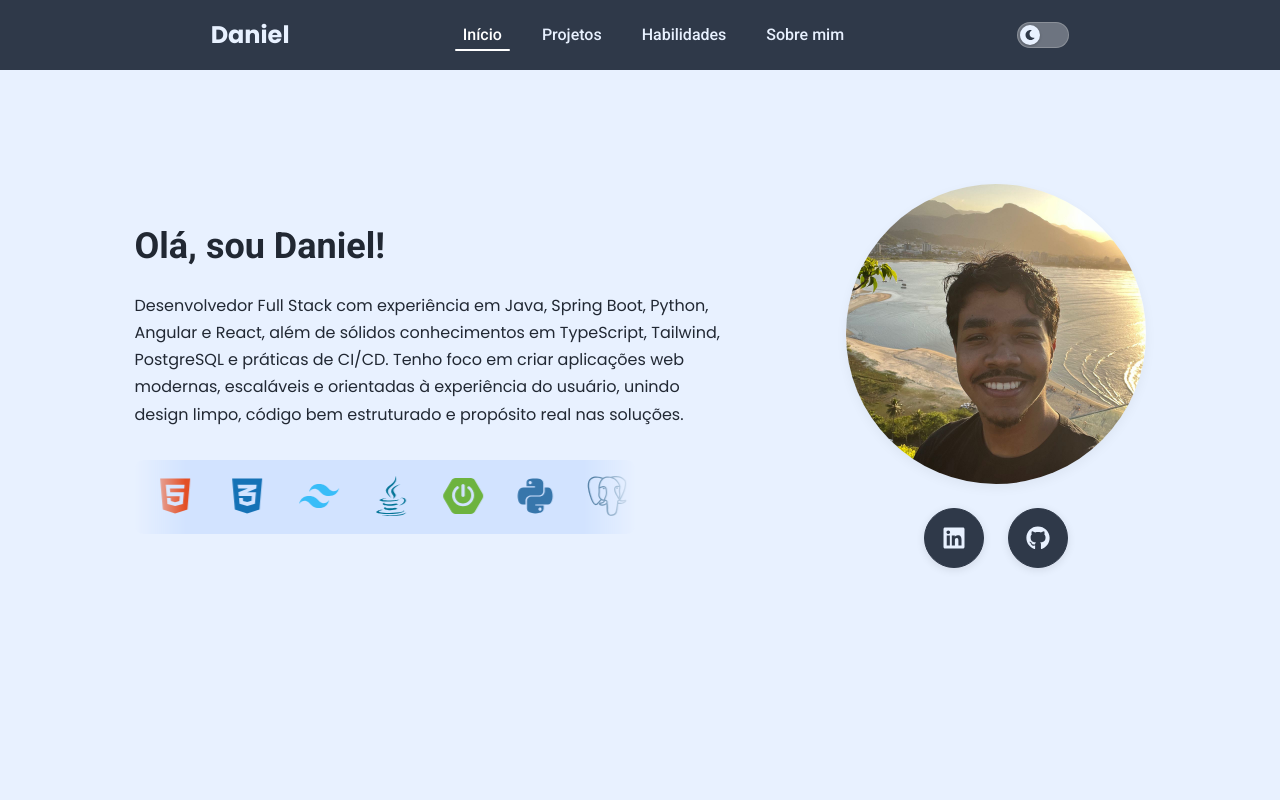
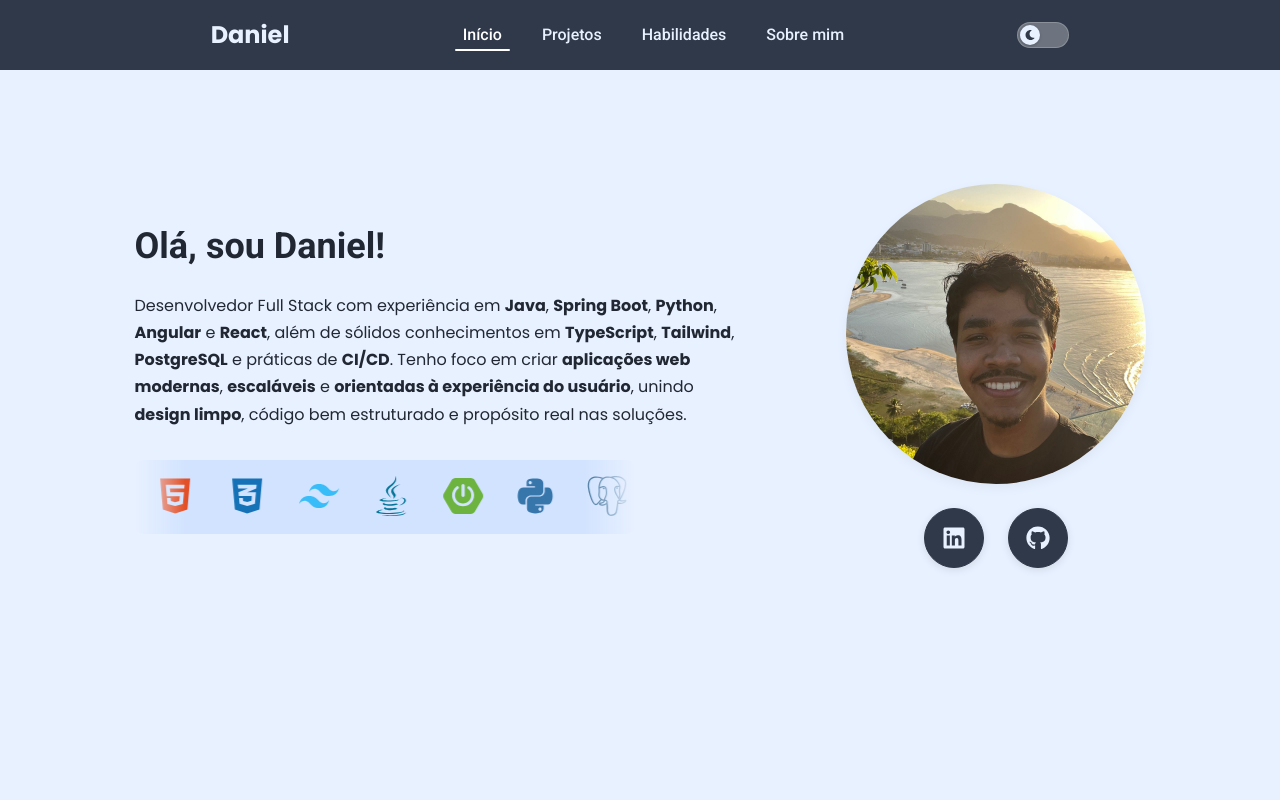
Before and after one commit to DanielPMorais/portfolio, a React (Vite) app: page / in a window 1280 px wide. Shown: the top 800 px of the page. Built offline with nearby package versions, Linux system fonts and the light colour scheme.

Commit message:
feat(About, Hero): implement keyword highlighting

```diff
--- a/src/features/About/About.jsx
+++ b/src/features/About/About.jsx
@@ -8,6 +8,21 @@ import { useT } from '../../i18n';
 export function About() {
   const [isModalOpen, setIsModalOpen] = useState(false);
   const { t } = useT();
+  const highlight = (text, keywords) => {
+    if (!keywords || keywords.length === 0) return text;
+    const escape = (s) => s.replace(/[.*+?^${}()|[\]\\]/g, '\\$&');
+    const pattern = new RegExp(`\\b(${keywords.map(escape).join('|')})\\b`, 'g');
+    const parts = [];
+    let lastIndex = 0;
+    let match;
+    while ((match = pattern.exec(text)) !== null) {
+      if (match.index > lastIndex) parts.push(text.slice(lastIndex, match.index));
+      parts.push(<strong key={`${match.index}-${match[0]}`}>{match[0]}</strong>);
+      lastIndex = pattern.lastIndex;
+    }
+    if (lastIndex < text.length) parts.push(text.slice(lastIndex));
+    return parts;
+  };
 
   return (
     <>
@@ -26,7 +41,7 @@ export function About() {
               <h2>{t.about.title}</h2>
 
               {/* --- Texto Único --- */}
-              <p>{t.about.body}</p>
+              <p>{highlight(t.about.body, t.about.keywords)}</p>
 
               {/* Botões */}
               <div className={styles.buttonContainer}>
--- a/src/features/Hero/Hero.jsx
+++ b/src/features/Hero/Hero.jsx
@@ -64,12 +64,27 @@ const techIcons = [
 
 export function Hero() {
   const { t } = useT();
+  const highlight = (text, keywords) => {
+    if (!keywords || keywords.length === 0) return text;
+    const escape = (s) => s.replace(/[.*+?^${}()|[\]\\]/g, '\\$&');
+    const pattern = new RegExp(`\\b(${keywords.map(escape).join('|')})\\b`, 'g');
+    const parts = [];
+    let lastIndex = 0;
+    let match;
+    while ((match = pattern.exec(text)) !== null) {
+      if (match.index > lastIndex) parts.push(text.slice(lastIndex, match.index));
+      parts.push(<strong key={`${match.index}-${match[0]}`}>{match[0]}</strong>);
+      lastIndex = pattern.lastIndex;
+    }
+    if (lastIndex < text.length) parts.push(text.slice(lastIndex));
+    return parts;
+  };
   return (
     <section id="home" className={styles.heroBackground}>
       <Container className={styles.heroContainer}>
         <div className={styles.heroContent}>
           <h1>{t.hero.title}</h1>
-          <p>{t.hero.body}</p>
+          <p>{highlight(t.hero.body, t.hero.keywords)}</p>
 
           <div className={styles.techStack}>
             <div className={styles.scrollerTrack}>
--- a/src/i18n/index.js
+++ b/src/i18n/index.js
@@ -7,6 +7,21 @@ const translations = {
       title: 'Olá, sou Daniel!',
       body: 'Desenvolvedor Full Stack com experiência em Java, Spring Boot, Python, Angular e React, além de sólidos conhecimentos em TypeScript, Tailwind, PostgreSQL e práticas de CI/CD. Tenho foco em criar aplicações web modernas, escaláveis e orientadas à experiência do usuário, unindo design limpo, código bem estruturado e propósito real nas soluções.',
       ariaVisit: (name) => `Visitar ${name}`,
+      keywords: [
+        'Java',
+        'Spring Boot',
+        'Python',
+        'Angular',
+        'React',
+        'TypeScript',
+        'Tailwind',
+        'PostgreSQL',
+        'CI/CD',
+        'aplicações web modernas',
+        'escaláveis',
+        'orientadas à experiência do usuário',
+        'design limpo',
+      ],
     },
     projects: { featured: 'Destaques', others: 'Outros projetos' },
     skills: { hard: 'Hard-Skills', soft: 'Soft-Skills' },
@@ -15,6 +30,26 @@ const translations = {
       body: 'Sou Daniel Patrick de Morais, estudante de Análise e Desenvolvimento de Sistemas no IFSP e desenvolvedor apaixonado por tecnologia e aprendizado contínuo. Minha trajetória começou na área administrativa e de suporte de TI na Ambev, onde aprimorei minha capacidade de resolver problemas, entender processos de negócio e propor soluções práticas. Hoje atuo como desenvolvedor full stack, com foco em Java (Spring Boot) no backend e Angular e React no frontend. Também tenho experiência com Python, PostgreSQL, MongoDB, Tailwind e GitHub Actions, além de interesse por DevOps e IoT. Em 2025, fui premiado em 2º lugar em um hackathon de 50 horas, reforçando minha paixão por criar soluções colaborativas e funcionais. Tenho como valores a proatividade, criatividade e aprendizado constante, unindo técnica, propósito e impacto real em cada projeto.',
       contact: 'Contato',
       downloadCv: 'Baixar CV',
+      keywords: [
+        'Daniel Patrick de Morais',
+        'IFSP',
+        'Ambev',
+        'Java',
+        'Spring Boot',
+        'Angular',
+        'React',
+        'Python',
+        'PostgreSQL',
+        'MongoDB',
+        'Tailwind',
+        'GitHub Actions',
+        'DevOps',
+        'IoT',
+        '2º lugar em um hackathon de 50 horas',
+        'proatividade',
+        'criatividade',
+        'aprendizado constante',
+      ],
     },
     modal: {
       contactTitle: 'Entre em contato',
@@ -24,6 +59,9 @@ const translations = {
       github: 'GitHub',
       closeAria: 'Fechar modal',
     },
+    projectModal: {
+      visitSite: 'Visitar site',
+    },
     footer: { backToTop: 'Voltar ao topo', rights: 'Todos os direitos reservados.' },
   },
   en: {
@@ -32,6 +70,21 @@ const translations = {
       title: "Hi, I'm Daniel!",
       body: 'Full Stack developer experienced with Java, Spring Boot, Python, Angular and React, plus strong knowledge of TypeScript, Tailwind, PostgreSQL and CI/CD practices. I focus on building modern, scalable, user‑experience‑driven web apps, combining clean design, well‑structured code and real purpose.',
       ariaVisit: (name) => `Visit ${name}`,
+      keywords: [
+        'Java',
+        'Spring Boot',
+        'Python',
+        'Angular',
+        'React',
+        'TypeScript',
+        'Tailwind',
+        'PostgreSQL',
+        'CI/CD',
+        'modern web applications',
+        'scalable',
+        'user‑experience‑driven',
+        'clean design',
+      ],
     },
     projects: { featured: 'Featured', others: 'Other projects' },
     skills: { hard: 'Hard Skills', soft: 'Soft Skills' },
@@ -40,6 +93,26 @@ const translations = {
       body: "I'm Daniel Patrick de Morais, an ADS student at IFSP and a developer passionate about technology and continuous learning. My journey started in admin and IT support at Ambev, where I improved problem‑solving, business understanding and practical solutions. Today I work as a full‑stack developer focused on Java (Spring Boot) on the backend and Angular/React on the frontend. I also have experience with Python, PostgreSQL, MongoDB, Tailwind and GitHub Actions, with interest in DevOps and IoT. In 2025, I achieved 2nd place in a 50‑hour hackathon, reinforcing my passion for collaborative, functional solutions. My values are proactivity, creativity and constant learning — combining technique, purpose and real impact in every project.",
       contact: 'Contact',
       downloadCv: 'Download CV',
+      keywords: [
+        'Daniel Patrick de Morais',
+        'IFSP',
+        'Ambev',
+        'Java',
+        'Spring Boot',
+        'Angular',
+        'React',
+        'Python',
+        'PostgreSQL',
+        'MongoDB',
+        'Tailwind',
+        'GitHub Actions',
+        'DevOps',
+        'IoT',
+        '2nd place in a 50‑hour hackathon',
+        'proactivity',
+        'creativity',
+        'constant learning',
+      ],
     },
     modal: {
       contactTitle: 'Get in touch',
@@ -48,6 +121,9 @@ const translations = {
       linkedin: 'LinkedIn',
       github: 'GitHub',
       closeAria: 'Close modal',
+    },
+    projectModal: {
+      visitSite: 'Visit site',
     },
     footer: { backToTop: 'Back to top', rights: 'All rights reserved.' },
   },
```
